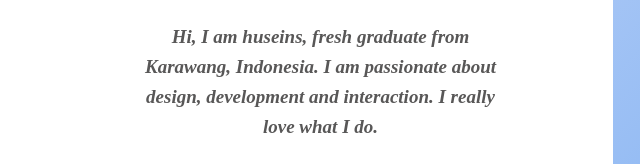
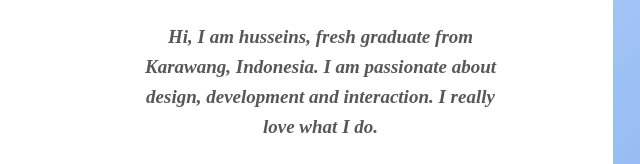
Before and after one commit to husseinsf/husseinsf.github.io, a plain HTML site: page index.html in a window 1280 px wide. Shown: the part 184-348 px from the top of the page, 612-1252 px from the left. Drawn offline with nearby package versions, Linux system fonts and the light colour scheme.

Commit message:
Update index.html

```diff
--- a/index.html
+++ b/index.html
@@ -33,7 +33,7 @@
                             <h4>Hello</h4>
                         </div>
                         <p class="home-description">
-                            Hi, I am huseins, fresh graduate from Karawang, Indonesia. I am passionate about design, development and interaction. I really love what I do.
+                            Hi, I am husseins, fresh graduate from Karawang, Indonesia. I am passionate about design, development and interaction. I really love what I do.
                         </p>
                         <div class="btn-group-vertical custom_btn animated slideinright">
                             <div id="about" class="btn btn-rabbit">About</div>
```
